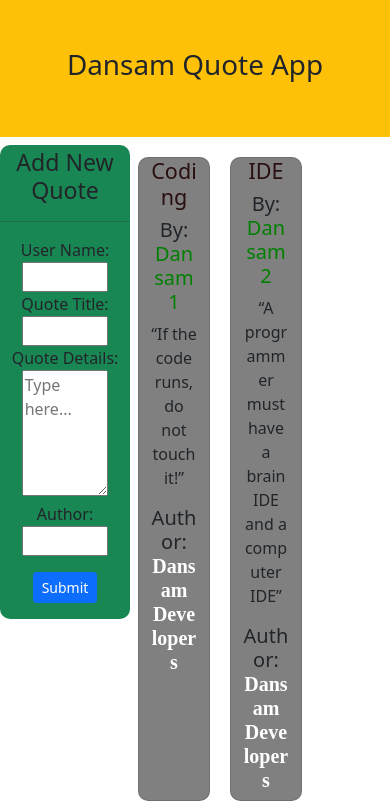
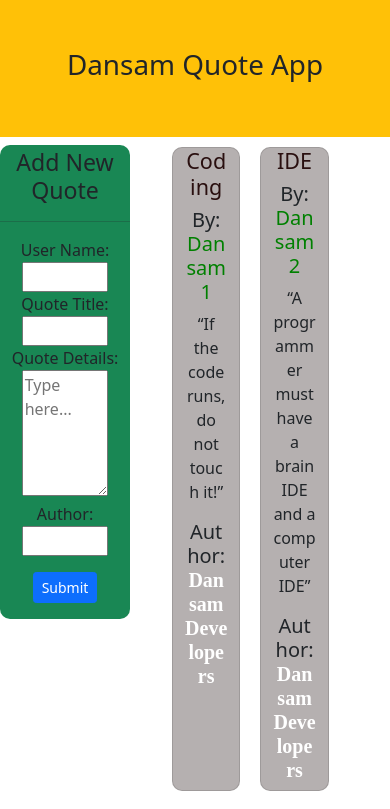
Before and after one commit to DanielSambu100/Quotes-Revised, an Angular app: page / in a window 390 px wide. Shown: the top 809 px of the page. Built offline with nearby package versions, Linux system fonts and the light colour scheme.

Commit message:
update card responsivenes

```diff
--- a/src/app/quotes/quotes.component.css
+++ b/src/app/quotes/quotes.component.css
@@ -1,8 +1,6 @@
 .cards{
     display: flex;
     flex-direction: row;
-    /* margin: auto; */
-    padding: 10px;
     height: auto;
     width: 100%;
     justify-items: center;
@@ -11,7 +9,7 @@
     width: 30%;
     margin: 10px;
     border-radius: 10px;
-    background-color: grey;
+    background-color: rgb(181, 176, 176);
 }
 .span-author{
     color: green;
--- a/src/app/quotes/quotes.component.html
+++ b/src/app/quotes/quotes.component.html
@@ -1,5 +1,5 @@
 <div>
-    <div class="row d-flex cards">
+    <div class="row d-flex cards mx-3 px-3">
         <div *ngFor="let quote of quotes; let i=index" class="col-4-md card text-center">
             <h4 class="headings"> <span id="span-title">{{quote.title}}</span></h4>
             <h5 class="col-12">By: <span class="span-author">{{quote.name}}</span></h5>
```
